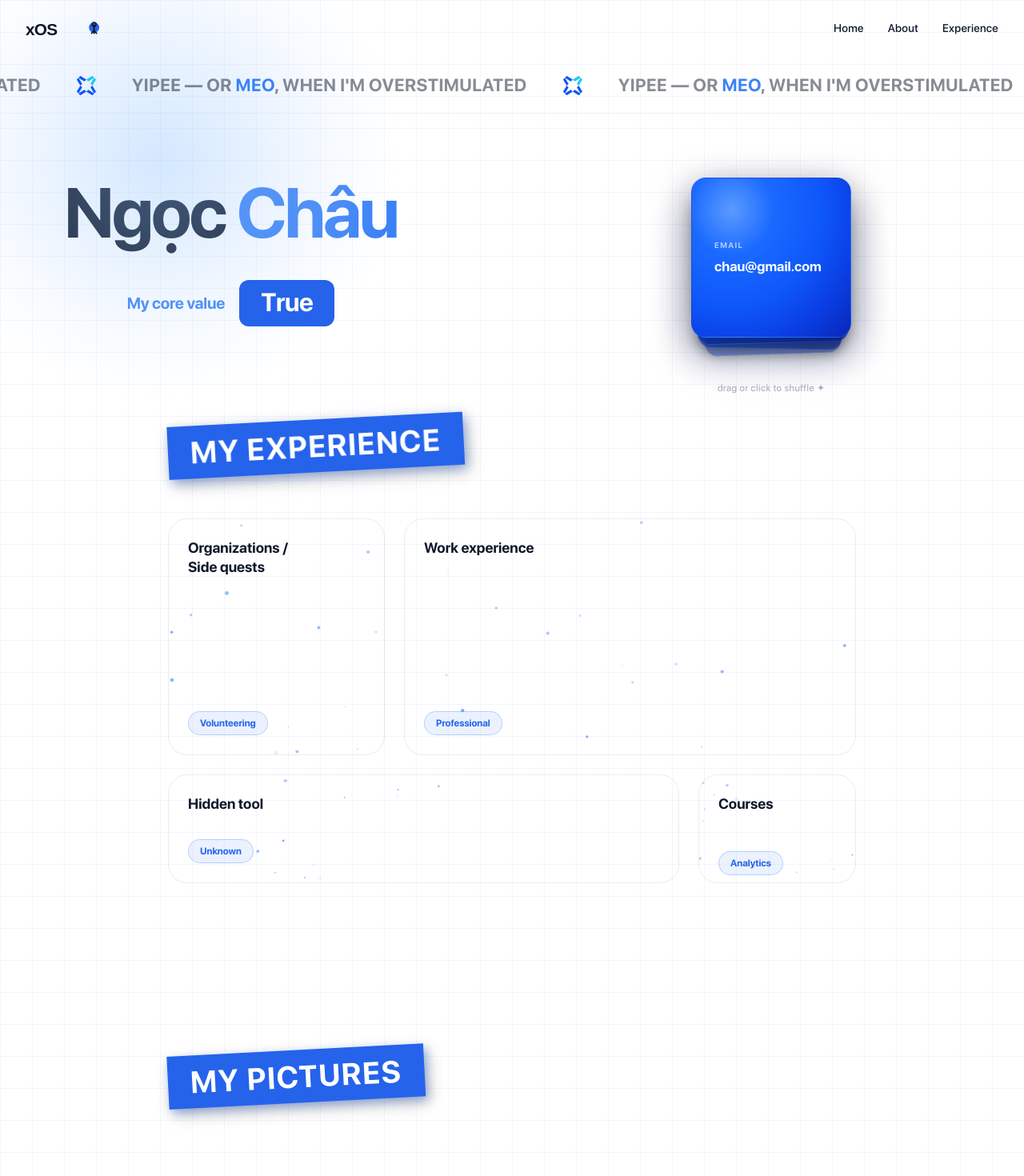
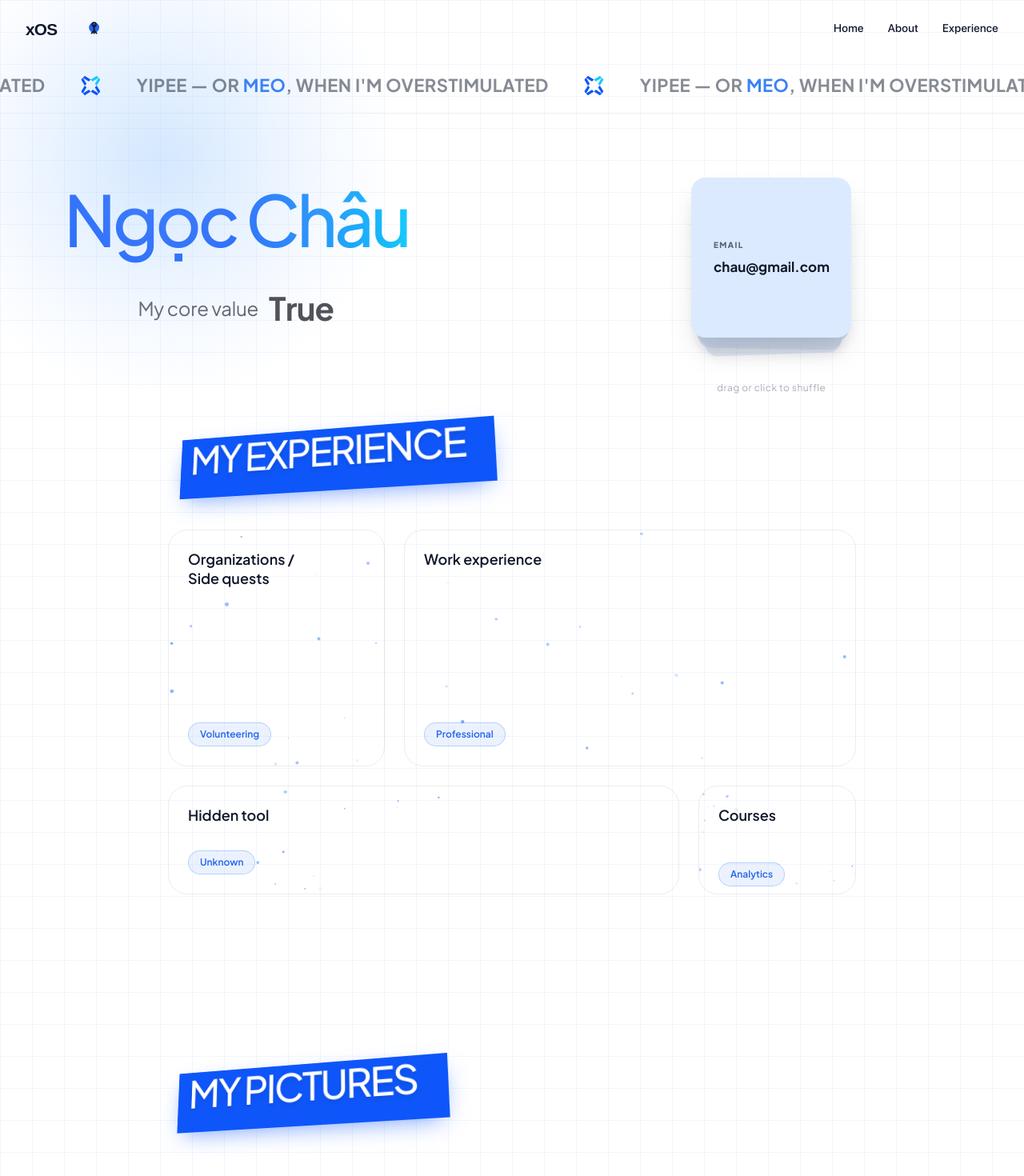
Before and after one commit to Project-X-Vietnam/internal, a Next.js app in the folder internal/: page /xos in a window 1280 px wide. Shown: the top 1470 px of the page at 80% size. Built offline with nearby package versions, Linux system fonts and the light colour scheme.

Commit message:
update visual design

```diff
--- a/internal/components/IntroAnimation.tsx
+++ b/internal/components/IntroAnimation.tsx
@@ -44,7 +44,7 @@ export default function IntroAnimation({ onComplete }: IntroAnimationProps) {
           animate={{ opacity: 1 }}
           transition={{ duration: 2 }}
         >
-          {/* Base gradient */}
+          {/* Base gradient only */}
           <div className="absolute inset-0 bg-gradient-to-b from-[#020818] via-[#030a1a] to-[#020818]" />
 
           {/* Animated grain overlay */}
@@ -56,81 +56,15 @@ export default function IntroAnimation({ onComplete }: IntroAnimationProps) {
           />
         </motion.div>
 
-        {/* Primary gradient orb - large, slow */}
-        <motion.div
-          className="absolute w-[800px] h-[800px] rounded-full"
-          style={{
-            background: "radial-gradient(circle, rgba(14,86,250,0.25) 0%, rgba(14,86,250,0) 70%)",
-            filter: "blur(80px)",
-          }}
-          initial={{ opacity: 0, scale: 0.3, x: "-30%", y: "-20%" }}
-          animate={{
-            opacity: [0, 0.6, 0.4],
-            scale: [0.3, 1.2, 1],
-            x: ["-30%", "-10%", "-15%"],
-            y: ["-20%", "0%", "-5%"],
-          }}
-          transition={{ duration: 5, ease: "easeOut" }}
-        />
-
-        {/* Secondary cyan orb */}
-        <motion.div
-          className="absolute w-[600px] h-[600px] rounded-full"
-          style={{
-            background: "radial-gradient(circle, rgba(23,202,250,0.2) 0%, rgba(23,202,250,0) 70%)",
-            filter: "blur(60px)",
-          }}
-          initial={{ opacity: 0, scale: 0.3, x: "40%", y: "30%" }}
-          animate={{
-            opacity: [0, 0.5, 0.35],
-            scale: [0.3, 1.1, 0.95],
-            x: ["40%", "20%", "25%"],
-            y: ["30%", "10%", "15%"],
-          }}
-          transition={{ duration: 5, ease: "easeOut", delay: 0.5 }}
-        />
-
-        {/* Accent orb */}
-        <motion.div
-          className="absolute w-[400px] h-[400px] rounded-full"
-          style={{
-            background: "radial-gradient(circle, rgba(14,86,250,0.15) 0%, transparent 70%)",
-            filter: "blur(50px)",
-          }}
-          initial={{ opacity: 0, x: "-50%", y: "50%" }}
-          animate={{
-            opacity: [0, 0.4, 0.3],
-            x: ["-50%", "-40%", "-45%"],
-            y: ["50%", "40%", "45%"],
-          }}
-          transition={{ duration: 4, ease: "easeOut", delay: 1 }}
-        />
-
         {/* Main content container */}
         <div className="relative z-10 flex flex-col items-center px-8">
-          {/* Logo container with glow */}
+          {/* Logo container */}
           <motion.div
             className="relative"
             initial={{ opacity: 0 }}
             animate={{ opacity: 1 }}
             transition={{ duration: 0.5, delay: 0.3 }}
           >
-            {/* Logo glow effect */}
-            <motion.div
-              className="absolute inset-0 flex items-center justify-center"
-              initial={{ opacity: 0, scale: 0.5 }}
-              animate={phase !== "ambient" ? { opacity: [0, 0.8, 0.5], scale: [0.5, 1.3, 1.1] } : {}}
-              transition={{ duration: 1.5, ease: "easeOut" }}
-            >
-              <div
-                className="w-40 h-40 md:w-52 md:h-52 rounded-full"
-                style={{
-                  background: "radial-gradient(circle, rgba(14,86,250,0.4) 0%, transparent 70%)",
-                  filter: "blur(30px)",
-                }}
-              />
-            </motion.div>
-
             {/* Logo mark */}
             <motion.div
               initial={{ opacity: 0, scale: 0.3, rotate: -180, filter: "blur(20px)" }}
@@ -152,14 +86,24 @@ export default function IntroAnimation({ onComplete }: IntroAnimationProps) {
                 y: { duration: 0.8 },
               }}
             >
-              <Image
-                src="/favicon.svg"
-                alt="Project X"
-                width={180}
-                height={180}
-                className="w-32 h-32 md:w-44 md:h-44"
-                priority
-              />
+              <div className="flex flex-col items-center justify-center gap-1 md:gap-2">
+                <div className="text-2xl md:text-4xl font-bold tracking-tight text-[#0E56FA]">
+                  Project
+                </div>
+                <svg
+                  className="w-24 h-24 md:w-32 md:h-32"
+                  viewBox="0 0 250 250" fill="none" xmlns="http://www.w3.org/2000/svg"
+                >
+                  <path d="M125 47.0824L146.823 68.9055C148.145 70.2271 150.202 70.4679 151.794 69.4834L226.996 23.0041L205.173 1.18102C203.851 -0.140613 201.794 -0.381396 200.202 0.603142L125 47.0824Z" fill="#17CAFA"/>
+                  <path d="M202.917 125L181.094 103.177C179.773 101.856 179.532 99.7982 180.516 98.2063L226.996 23.0042L248.819 44.8272C250.14 46.1489 250.381 48.2062 249.397 49.7981L202.917 125Z" fill="#17CAFA"/>
+                  <path d="M202.917 125L181.094 146.823C179.773 148.145 179.532 150.202 180.516 151.794L226.996 226.996L248.819 205.173C250.14 203.852 250.381 201.794 249.397 200.202L202.917 125Z" fill="#0E56FA"/>
+                  <path d="M125 202.918L146.823 181.095C148.145 179.773 150.202 179.532 151.794 180.517L226.996 226.996L205.173 248.819C203.851 250.141 201.794 250.382 200.202 249.397L125 202.918Z" fill="#0E56FA"/>
+                  <path d="M125.001 202.915L103.178 181.092C101.856 179.77 99.7987 179.529 98.2069 180.514L23.0047 226.993L44.8278 248.816C46.1494 250.138 48.2068 250.379 49.7986 249.394L125.001 202.915Z" fill="#0E56FA"/>
+                  <path d="M47.0826 124.997L68.9056 146.82C70.2272 148.142 70.468 150.199 69.4835 151.791L23.0042 226.993L1.18116 205.17C-0.140475 203.849 -0.381259 201.791 0.603279 200.199L47.0826 124.997Z" fill="#0E56FA"/>
+                  <path d="M47.0826 124.997L68.9056 103.174C70.2272 101.853 70.468 99.7953 69.4835 98.2035L23.0042 23.0013L1.18116 44.8244C-0.140475 46.146 -0.381259 48.2034 0.603279 49.7952L47.0826 124.997Z" fill="#0E56FA"/>
+                  <path d="M125.001 47.0798L103.178 68.9028C101.856 70.2244 99.7987 70.4652 98.2069 69.4807L23.0047 23.0014L44.8278 1.18102C46.1494 -0.140613 48.2068 -0.381396 49.7986 0.603142L125.001 47.0824V47.0798Z" fill="#0E56FA"/>
+                </svg>
+              </div>
             </motion.div>
           </motion.div>
 
--- a/internal/components/xos/experience-section.tsx
+++ b/internal/components/xos/experience-section.tsx
@@ -1,7 +1,7 @@
 "use client";
 
 import { useEffect, useRef, useCallback, useState } from "react";
-import { motion, AnimatePresence } from "framer-motion";
+import { motion, AnimatePresence, useMotionValue, useSpring, useTransform } from "framer-motion";
 
 // ─── Types & Data ─────────────────────────────────────────────────────────────
 
@@ -320,6 +320,40 @@ function BentoCard({ item, gridMouseRef, onClick }: BentoCardProps) {
 
 // ─── Main Section ──────────────────────────────────────────────────────────────
 
+function TiltedHeading({ children }: { children: React.ReactNode }) {
+  const x = useMotionValue(0);
+  const y = useMotionValue(0);
+
+  const rotateX = useSpring(useTransform(y, [-100, 0, 100], [45, 15, -15]), { stiffness: 150, damping: 20 });
+  const rotateY = useSpring(useTransform(x, [-100, 0, 100], [-45, -15, 15]), { stiffness: 150, damping: 20 });
+
+  const handleMouseMove = (e: React.MouseEvent<HTMLDivElement>) => {
+    const rect = e.currentTarget.getBoundingClientRect();
+    x.set(e.clientX - rect.left - rect.width / 2);
+    y.set(e.clientY - rect.top - rect.height / 2);
+  };
+
+  const handleMouseLeave = () => { x.set(0); y.set(0); };
+
+  return (
+    <div style={{ perspective: 1000 }} className="inline-block relative z-20 hover:z-30">
+      <motion.div
+        onMouseMove={handleMouseMove}
+        onMouseLeave={handleMouseLeave}
+        style={{ rotateX, rotateY, transformStyle: "preserve-3d" }}
+        className="relative px-6 py-3 md:px-8 md:py-4 bg-[#0E56FA] transform -skew-x-6 cursor-crosshair shadow-[0_10px_30px_-10px_rgba(14,86,250,0.6)] pointer-events-auto"
+      >
+        <motion.h2
+          style={{ translateZ: 40 }}
+          className="text-3xl md:text-5xl font-medium tracking-tighter text-white uppercase drop-shadow-md whitespace-nowrap"
+        >
+          {children}
+        </motion.h2>
+      </motion.div>
+    </div>
+  );
+}
+
 export default function ExperienceSection() {
   const gridMouseRef = useRef<{ x: number; y: number; active: boolean }>({ x: -9999, y: -9999, active: false });
   const [selectedItem, setSelectedItem] = useState<BentoItem | null>(null);
@@ -333,7 +367,7 @@ export default function ExperienceSection() {
   }, []);
 
   return (
-    <section style={{ background: "transparent", padding: "40px 48px 80px" }}>
+    <section className="font-sans" style={{ background: "transparent", padding: "40px 48px 80px" }}>
       <style>{`
         /* No explicit card height, inherits perfectly from grid-auto-rows */
         .xos-card .xos-short-body {
@@ -369,31 +403,11 @@ export default function ExperienceSection() {
 
       {/* Grid container with restricted width to perfectly center the cards leaving side empty space */}
       <div style={{ maxWidth: 860, margin: "0 auto" }}>
-        {/* Section Title — CORETEAM badge style */}
+        {/* Section Title — TeamSection style */}
         <div style={{ marginBottom: 48, display: "flex", alignItems: "flex-start" }}>
-          <div style={{
-            display: "inline-block",
-            background: "#2563eb",
-            padding: "12px 28px",
-            borderRadius: 0,
-            transform: "rotate(-3deg)",
-            boxShadow: "5px 8px 20px rgba(0,0,0,0.22), 3px 5px 12px rgba(37,99,235,0.35)",
-            transformOrigin: "left center",
-          }}>
-            <h2 style={{
-              fontFamily: "'SF Pro Display', -apple-system, BlinkMacSystemFont, sans-serif",
-              fontWeight: 800,
-              fontSize: "clamp(24px, 3vw, 40px)",
-              letterSpacing: "0.04em",
-              textTransform: "uppercase",
-              color: "#ffffff",
-              margin: 0,
-              lineHeight: 1.1,
-              whiteSpace: "nowrap",
-            }}>
-              My Experience
-            </h2>
-          </div>
+          <TiltedHeading>
+            My Experience
+          </TiltedHeading>
         </div>
 
         {/* Bento grid */}
--- a/internal/components/xos/intro-section.tsx
+++ b/internal/components/xos/intro-section.tsx
@@ -61,14 +61,14 @@ interface CardDatum {
   accent: string;
 }
 
-// Brand blue gradient: lighter cyan-highlight top-left → #0E56FA center → deep navy bottom-right
-const CARD_GRADIENT = "radial-gradient(ellipse at 25% 20%, #5b9bff 0%, #1a6aff 25%, #0E56FA 55%, #0a3ce0 78%, #0827b8 100%)";
+// Clean pastel blue
+const CARD_GRADIENT = "#dbeafe";
 
 const CARD_DATA: CardDatum[] = [
-  { field: "Role",       val: "Operations Member · xOS",              bg: CARD_GRADIENT, accent: "rgba(255,255,255,0.65)" },
-  { field: "University", val: "National Economics University (NEU)",   bg: CARD_GRADIENT, accent: "rgba(255,255,255,0.65)" },
-  { field: "DOB",        val: "30 / 02 / 2005",                        bg: CARD_GRADIENT, accent: "rgba(255,255,255,0.65)" },
-  { field: "Email",      val: "chau@gmail.com",                        bg: CARD_GRADIENT, accent: "rgba(255,255,255,0.65)" },
+  { field: "Role",       val: "Operations Member · xOS",              bg: CARD_GRADIENT, accent: "rgba(15,23,42,0.65)" },
+  { field: "University", val: "National Economics University (NEU)",   bg: CARD_GRADIENT, accent: "rgba(15,23,42,0.65)" },
+  { field: "DOB",        val: "30 / 02 / 2005",                        bg: CARD_GRADIENT, accent: "rgba(15,23,42,0.65)" },
+  { field: "Email",      val: "chau@gmail.com",                        bg: CARD_GRADIENT, accent: "rgba(15,23,42,0.65)" },
 ];
 
 // Fixed randomized resting rotations (-2 to +2 degrees)
@@ -103,8 +103,8 @@ function StackCard({ card, cardIdx, posInOrder, N, x, sendToBack }: StackCardPro
   const combinedShadow = useTransform(
     shadowX,
     (sx) => isFront
-      ? `0 16px 48px rgba(0,0,0,0.5), ${sx}px 25px 60px rgba(0,60,255,0.15)`
-      : `0 4px 16px rgba(0,0,0,0.3)`
+      ? `0 20px 40px -10px rgba(15,23,42,0.15)`
+      : `0 4px 16px rgba(15,23,42,0.08)`
   );
 
   return (
@@ -114,7 +114,6 @@ function StackCard({ card, cardIdx, posInOrder, N, x, sendToBack }: StackCardPro
       style={{
         x,
         rotateY: rotateY,
-        border: "1px solid rgba(255,255,255,0.07)", // No dynamic highlights
         boxShadow: combinedShadow,
         position: "absolute",
         top: 0,
@@ -159,7 +158,7 @@ function StackCard({ card, cardIdx, posInOrder, N, x, sendToBack }: StackCardPro
           letterSpacing: "0.14em", color: card.accent, marginBottom: 8,
         }}>{card.field}</div>
         <div style={{
-          fontSize: 17, fontWeight: 700, color: "#ffffff",
+          fontSize: 17, fontWeight: 700, color: "#0f172a",
           lineHeight: 1.35,
         }}>{card.val}</div>
       </div>
@@ -215,9 +214,7 @@ function SpringStack() {
 
 const CORE_VALUES = ["Fun", "Alivee", "True"];
 const FONT_STYLE = {
-  fontSize: 32, fontWeight: 900,
-  fontFamily: "'SF Pro Display', -apple-system, BlinkMacSystemFont, sans-serif",
-  letterSpacing: "-0.5px",
+  fontSize: "clamp(32px, 4vw, 40px)", color: "#52525b",
 } as const;
 
 function RotatingValue() {
@@ -227,10 +224,10 @@ function RotatingValue() {
 
   // Measure ghost width whenever the word changes
   useEffect(() => {
-    if (ghostRef.current) setBoxW(ghostRef.current.offsetWidth + 56);
+    if (ghostRef.current) setBoxW(ghostRef.current.offsetWidth + 4);
   }, [idx]);
   useEffect(() => {
-    if (ghostRef.current) setBoxW(ghostRef.current.offsetWidth + 56);
+    if (ghostRef.current) setBoxW(ghostRef.current.offsetWidth + 4);
   }, []);
 
   // Cycle every 2.5 s — no external hidden flag needed; AnimatePresence handles sequencing
@@ -255,15 +252,12 @@ function RotatingValue() {
         {CORE_VALUES[idx]}
       </span>
 
-      {/* Blue rectangle — width transitions smoothly when word changes */}
+      {/* Transparent container — width transitions smoothly when word changes */}
       <div
         style={{
-          background: "#2563eb",
-          borderRadius: 12,
           width: boxW || "auto",
           minWidth: 80,
           transition: "width 0.28s cubic-bezier(.4,0,.2,1)",
-          padding: "10px 28px",
           overflow: "hidden",         // clips chars entering/exiting vertically
           display: "flex",
           alignItems: "center",
@@ -292,7 +286,8 @@ function RotatingValue() {
                 style={{ overflow: "hidden", display: "inline-block", lineHeight: 1.1 }}
               >
                 <motion.span
-                  style={{ display: "inline-block", color: "#fff", ...FONT_STYLE }}
+                  className="font-bold tracking-tight"
+                  style={{ display: "inline-block", ...FONT_STYLE }}
                   // Entry: spring from below, stagger per char
                   initial={{ y: "110%", opacity: 0 }}
                   animate={{
@@ -332,7 +327,7 @@ function RotatingValue() {
 
 export default function IntroSection() {
   return (
-    <>
+    <div className="font-sans">
       <section style={{
         background: "transparent",
         paddingTop: 72,
@@ -351,22 +346,26 @@ export default function IntroSection() {
           {/* ── Left: Intro ── */}
           <div style={{ flex: 1.1, minWidth: 300 }}>
             <div style={{ display: "inline-flex", flexDirection: "column", alignItems: "center" }}>
-              {/* Name */}
-              <div style={{
-                fontSize: "clamp(52px,7vw,88px)",
-                fontWeight: 700, letterSpacing: -3,
-                lineHeight: 1, color: "#0f172a",
-                marginBottom: 40,
-                fontFamily: "'SF Pro Display', -apple-system, BlinkMacSystemFont, sans-serif",
-                whiteSpace: "nowrap",
-              }}>
-                Ngọc&nbsp;<span style={{ color: "#3b82f6" }}>Châu</span>
+              <div
+                className="font-medium tracking-tighter"
+                style={{
+                  fontSize: "clamp(52px,7vw,88px)",
+                  lineHeight: 1.1,
+                  paddingBottom: "0.15em",
+                  paddingTop: "0.05em",
+                  marginBottom: 20,
+                  whiteSpace: "nowrap",
+                  background: "linear-gradient(to right, #0E56FA, #0E56FA, #17CAFA)",
+                  WebkitBackgroundClip: "text",
+                  WebkitTextFillColor: "transparent",
+                }}>
+                Ngọc Châu
               </div>
 
               {/* Core value inline */}
-              <div style={{ display: "flex", alignItems: "center", gap: 18, justifyContent: "center" }}>
+              <div style={{ display: "flex", alignItems: "center", gap: 12, justifyContent: "center" }}>
                 <div style={{
-                  fontSize: 20, fontWeight: 700, color: "#3b82f6",
+                  fontSize: "clamp(20px, 3vw, 24px)", fontWeight: 400, color: "#52525b",
                   letterSpacing: "-0.01em", whiteSpace: "nowrap",
                 }}>
                   My core value
@@ -384,12 +383,12 @@ export default function IntroSection() {
               color: "rgba(15,23,42,0.35)",
               marginTop: 14, letterSpacing: "0.04em",
             }}>
-              drag or click to shuffle ✦
+              drag or click to shuffle
             </div>
           </div>
 
         </div>
       </section>
-    </>
+    </div>
   );
 }
--- a/internal/components/xos/magic-bento-animation.tsx
+++ b/internal/components/xos/magic-bento-animation.tsx
@@ -238,7 +238,7 @@ function BentoCard({
             fontWeight: 700,
             color: "white",
             marginBottom: "0.4rem",
-            fontFamily: "'Inter Tight', sans-serif",
+            fontFamily: "'SF Pro Display', -apple-system, BlinkMacSystemFont, sans-serif",
             lineHeight: 1.2,
           }}
         >
--- a/internal/components/xos/mypic-section.tsx
+++ b/internal/components/xos/mypic-section.tsx
@@ -1,6 +1,7 @@
 "use client";
 
 import { useEffect, useRef, useState } from "react";
+import { motion, useMotionValue, useSpring, useTransform } from "framer-motion";
 
 const MY_PICS = [
   {
@@ -16,6 +17,40 @@ const MY_PICS = [
     tilt: 10,
   },
 ];
+
+function TiltedHeading({ children }: { children: React.ReactNode }) {
+  const x = useMotionValue(0);
+  const y = useMotionValue(0);
+
+  const rotateX = useSpring(useTransform(y, [-100, 0, 100], [45, 15, -15]), { stiffness: 150, damping: 20 });
+  const rotateY = useSpring(useTransform(x, [-100, 0, 100], [-45, -15, 15]), { stiffness: 150, damping: 20 });
+
+  const handleMouseMove = (e: React.MouseEvent<HTMLDivElement>) => {
+    const rect = e.currentTarget.getBoundingClientRect();
+    x.set(e.clientX - rect.left - rect.width / 2);
+    y.set(e.clientY - rect.top - rect.height / 2);
+  };
+
+  const handleMouseLeave = () => { x.set(0); y.set(0); };
+
+  return (
+    <div style={{ perspective: 1000 }} className="inline-block relative z-20 hover:z-30">
+      <motion.div
+        onMouseMove={handleMouseMove}
+        onMouseLeave={handleMouseLeave}
+        style={{ rotateX, rotateY, transformStyle: "preserve-3d" }}
+        className="relative px-6 py-3 md:px-8 md:py-4 bg-[#0E56FA] transform -skew-x-6 cursor-crosshair shadow-[0_10px_30px_-10px_rgba(14,86,250,0.6)] pointer-events-auto"
+      >
+        <motion.h2
+          style={{ translateZ: 40 }}
+          className="text-3xl md:text-5xl font-medium tracking-tighter text-white uppercase drop-shadow-md whitespace-nowrap"
+        >
+          {children}
+        </motion.h2>
+      </motion.div>
+    </div>
+  );
+}
 
 export default function MyPicSection() {
   const [fanProgress, setFanProgress] = useState(0);
@@ -39,7 +74,7 @@ export default function MyPicSection() {
   }, []);
 
   return (
-    <>
+    <div className="font-sans">
       <style>{`
         .fan-wrapper {
           position: relative;
@@ -97,7 +132,6 @@ export default function MyPicSection() {
           color: #1e293b;
         }
         .fan-card-title {
-          font-family: 'SF Pro Display', -apple-system, BlinkMacSystemFont, sans-serif;
           font-weight: 800;
           font-size: 22px;
           color: #0f172a;
@@ -126,30 +160,10 @@ export default function MyPicSection() {
         <div className="fan-sticky-scene">
           <div className="fan-header">
             <div style={{ marginBottom: 0 }}>
-            <div style={{
-              display: "inline-block",
-              background: "#2563eb",
-              padding: "12px 28px",
-              borderRadius: 0,
-              transform: "rotate(-3deg)",
-              boxShadow: "5px 8px 20px rgba(0,0,0,0.22), 3px 5px 12px rgba(37,99,235,0.35)",
-              transformOrigin: "left center",
-            }}>
-              <h2 style={{
-                fontFamily: "'SF Pro Display', -apple-system, BlinkMacSystemFont, sans-serif",
-                fontWeight: 800,
-                fontSize: "clamp(24px, 3vw, 40px)",
-                letterSpacing: "0.04em",
-                textTransform: "uppercase",
-                color: "#ffffff",
-                margin: 0,
-                lineHeight: 1.1,
-                whiteSpace: "nowrap",
-              }}>
+              <TiltedHeading>
                 My Pictures
-              </h2>
+              </TiltedHeading>
             </div>
-          </div>
           </div>
 
           <div className="fan-stage">
@@ -196,6 +210,6 @@ export default function MyPicSection() {
           </div>
         </div>
       </div>
-    </>
+    </div>
   );
 }
```
Lines whose indentation alone changed are shown as unchanged.
